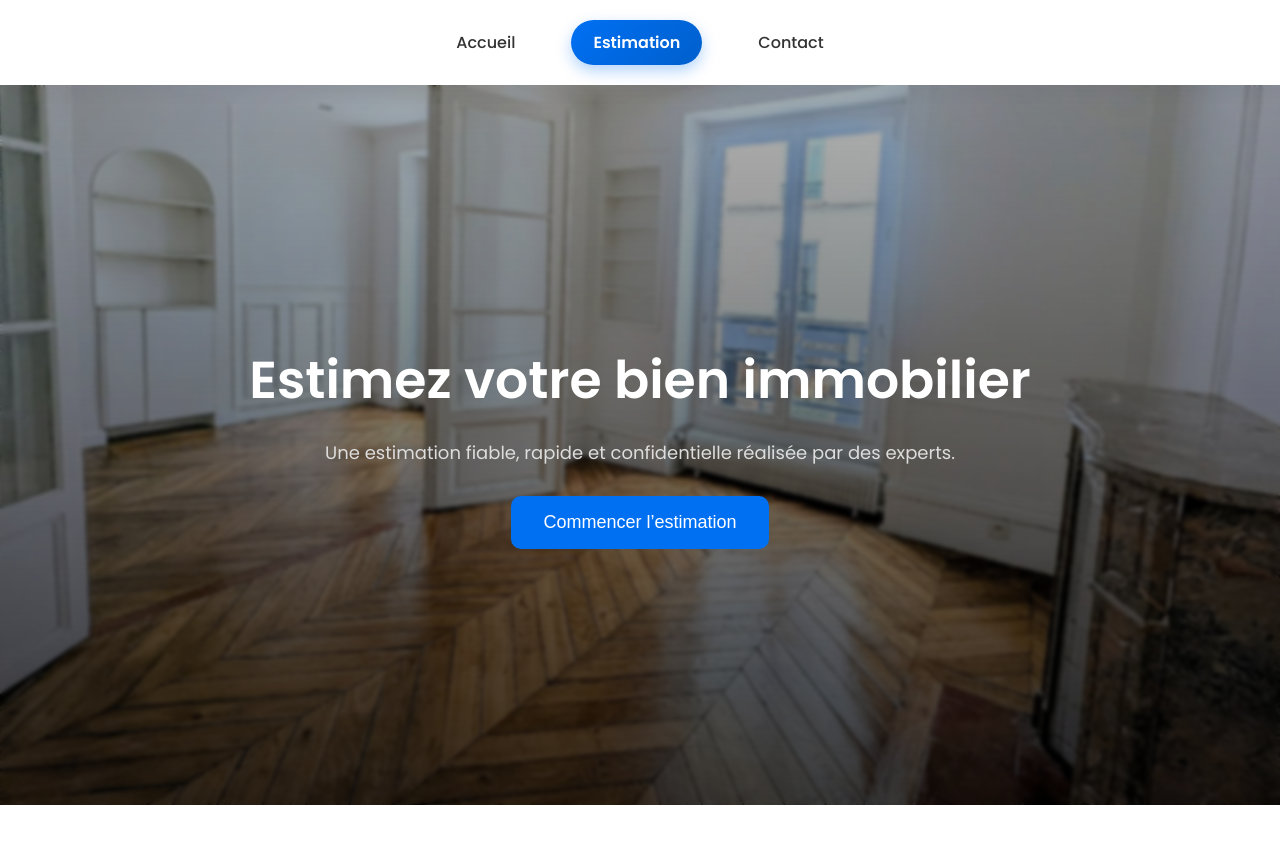
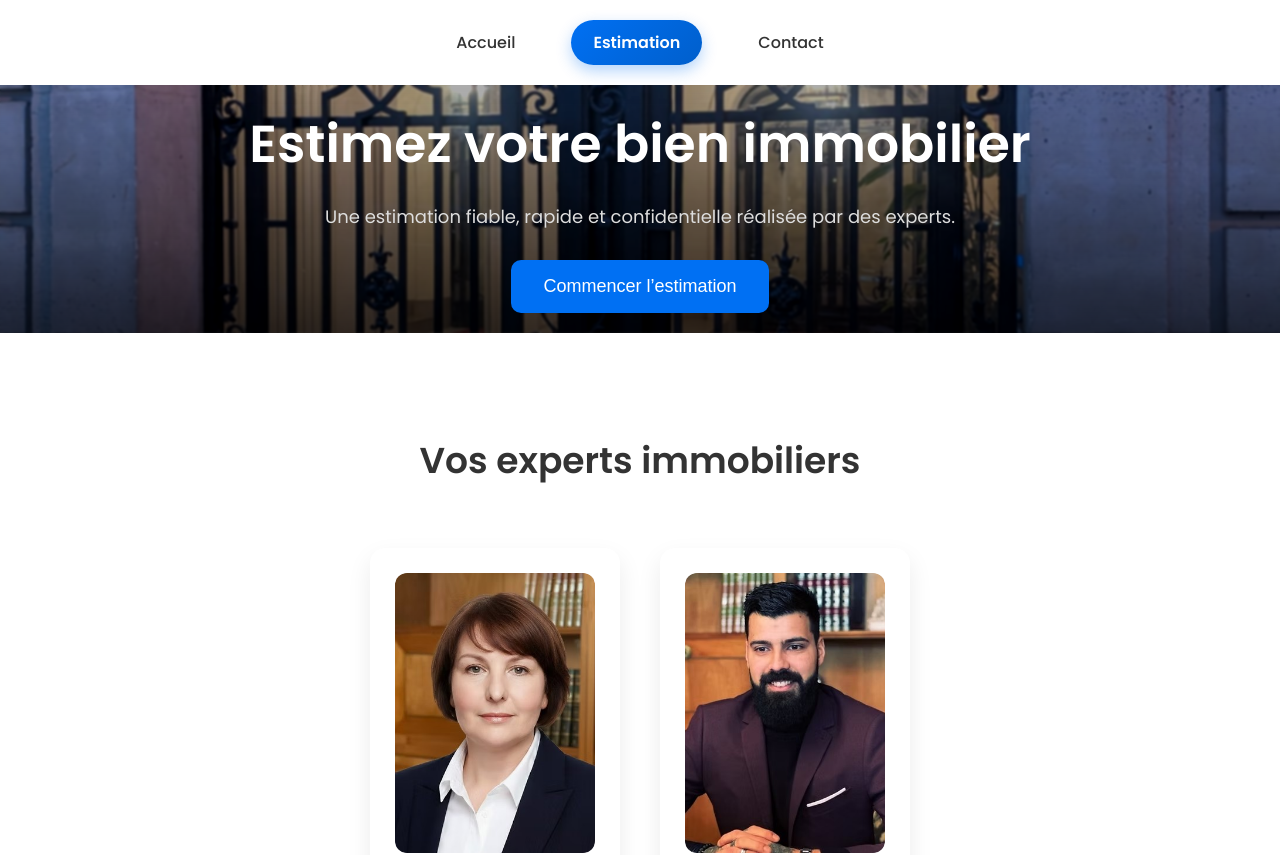
Before and after one commit to Juju-kpi/estimation_immo, a Next.js app: page / in a window 1280 px wide. Shown: the top 855 px of the page. Built offline with nearby package versions, Linux system fonts and the light colour scheme.

Commit message:
Update globals.css

```diff
--- a/app/globals.css
+++ b/app/globals.css
@@ -129,16 +129,16 @@ body {
 /* HERO */
 .hero {
   position: relative;
-  height: 90vh;
+  /*height: 90vh;*/
   overflow: hidden;
 }
 
 /* IMAGES CAROUSEL */
 .hero-bg {
   object-fit: cover;
-  opacity: 0;
-  transition: opacity 1.5s ease-in-out;
-  z-index: 0;
+  image-rendering: auto;
+  backface-visibility: hidden;
+  transform: translateZ(0);
 }
 
 .hero-bg.active {
@@ -154,8 +154,8 @@ body {
     rgba(0,0,0,0.3),
     rgba(0,0,0,0.75)
   );
-  backdrop-filter: blur(2px);
   z-index: 1;
+  backdrop-filter: blur(1px) contrast(1.1);
 }
 
 /* CONTENT */
```
